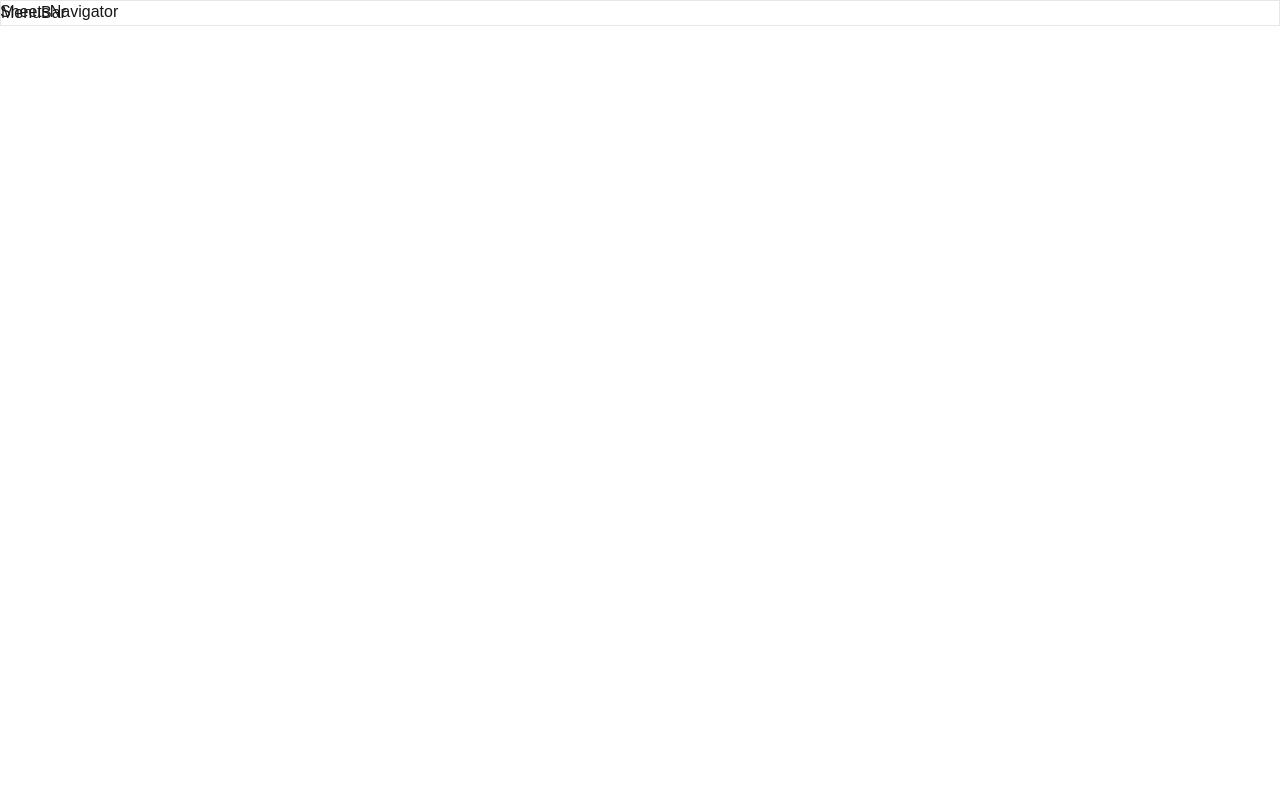
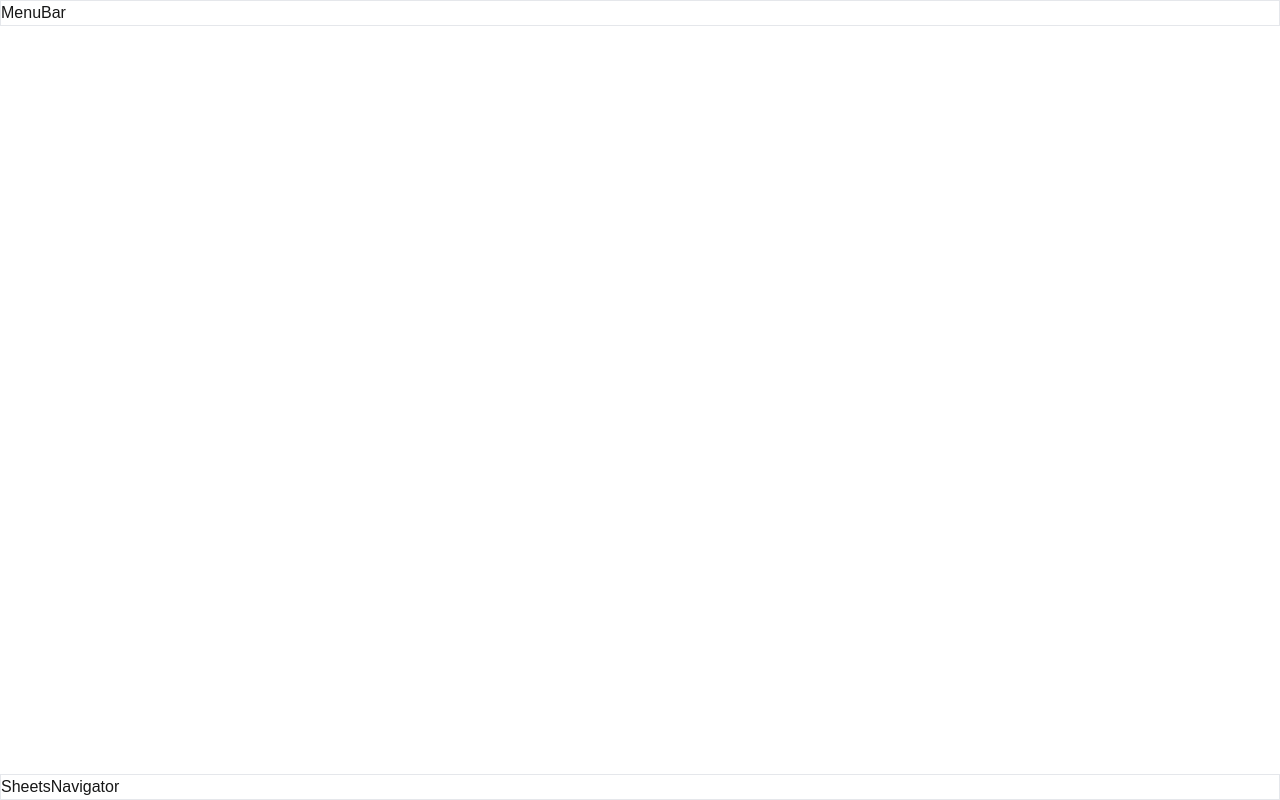
Before and after one commit to srinivasramasamy/sheets, a Next.js app: page / in a window 1280 px wide. Built offline with nearby package versions, Linux system fonts and the light colour scheme.

Commit message:
Make sheets navigator fixed and bottom

```diff
--- a/src/app/components/SheetsNavigator.tsx
+++ b/src/app/components/SheetsNavigator.tsx
@@ -1,5 +1,5 @@
 function SheetsNavigator() {
-  return <div>SheetsNavigator</div>;
+  return <div className="fixed bottom-0 border w-full">SheetsNavigator</div>;
 }
 
 export default SheetsNavigator;
```
